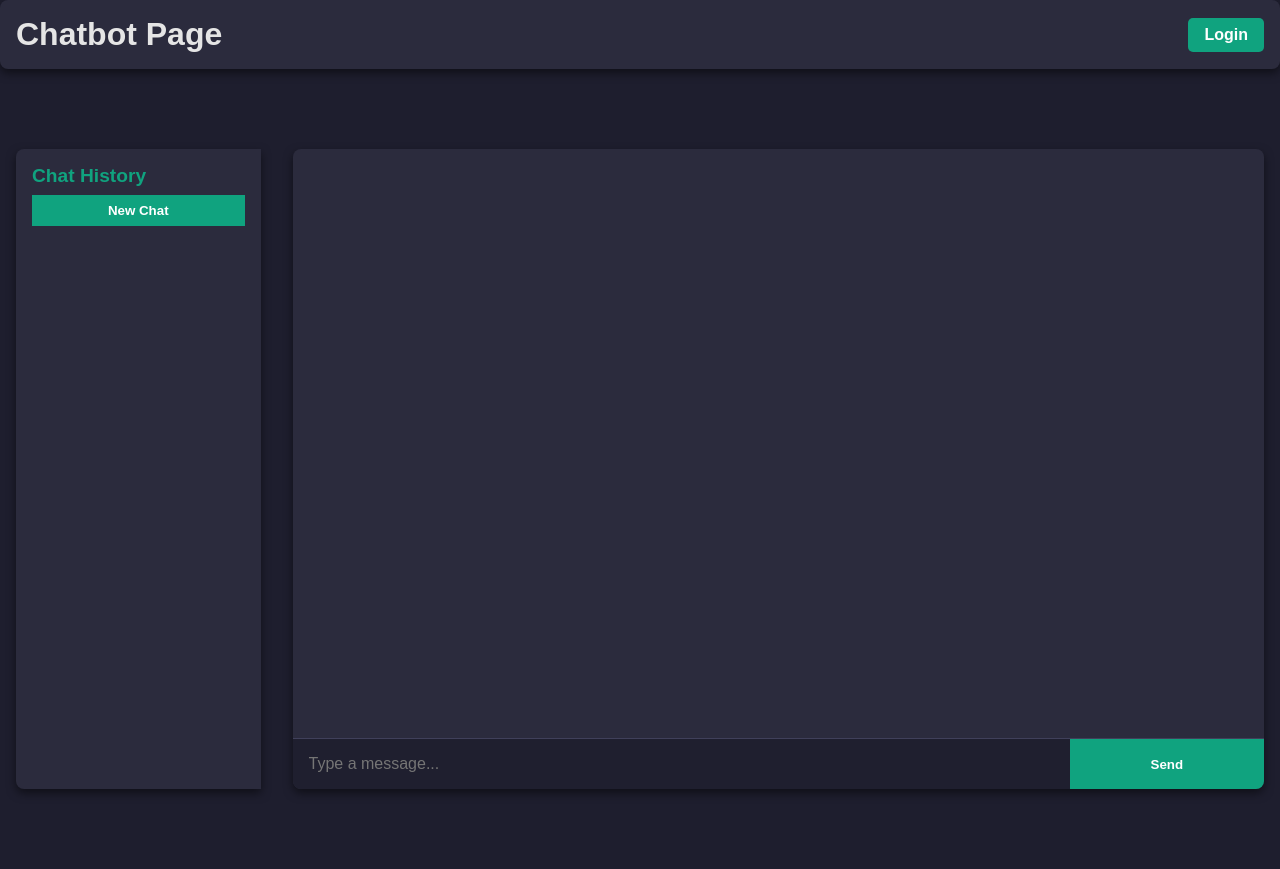
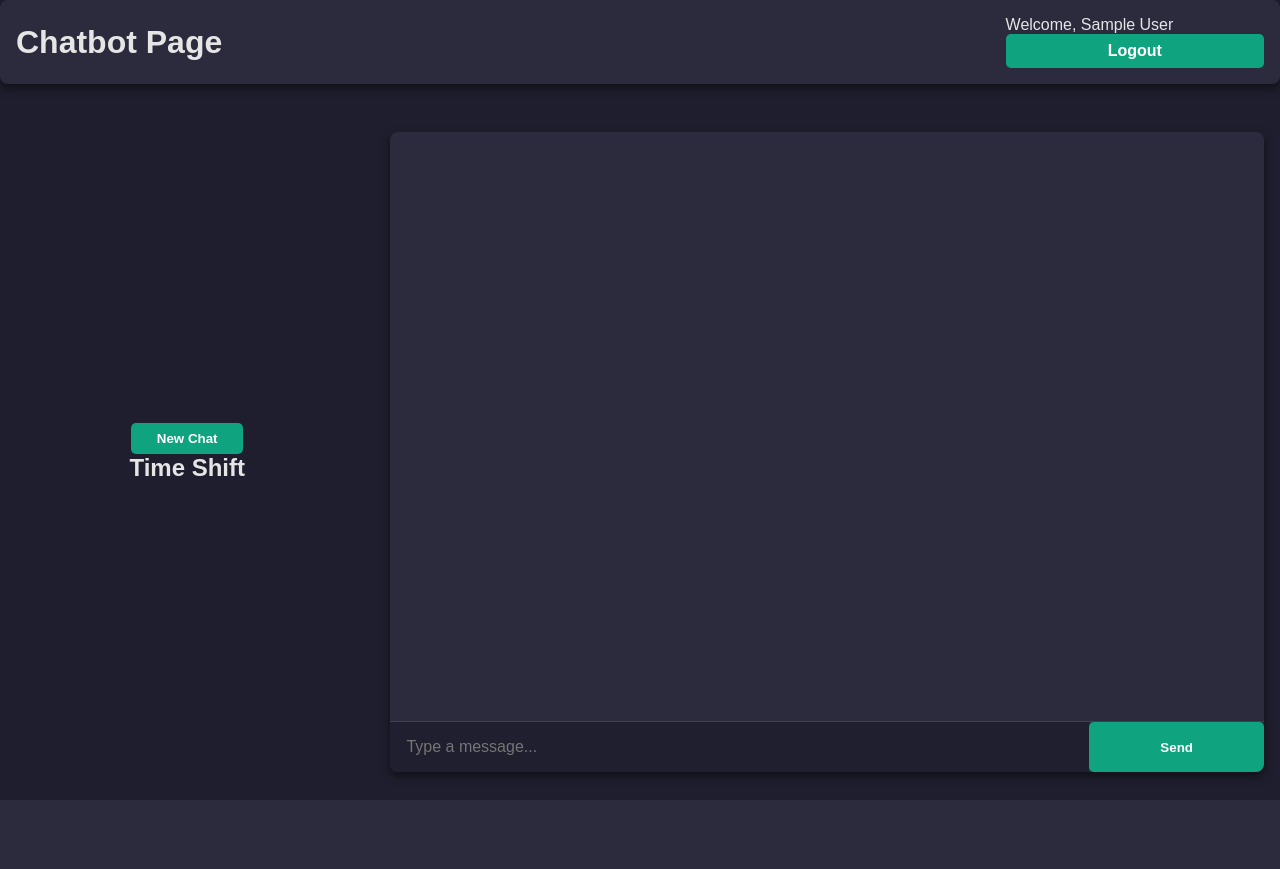
Before and after one commit to himanshuyv/ClarityAI, a Flask app: page / in a window 1280 px wide. After the commit the page ends 800 px from the top, so only its background shows below. Run offline with Flask 3, Linux system fonts and the light colour scheme; the visitor is signed in with stand-in values (Sample User, id 1); data that the repository does not hold is empty.

Commit message:
Remove unwanted features

```diff
--- a/app/app.py
+++ b/app/app.py
@@ -9,25 +9,20 @@ app.config['SQLALCHEMY_TRACK_MODIFICATIONS'] = False
 
 db = SQLAlchemy(app)
 
-# Database Models
 class User(db.Model):
     id = db.Column(db.Integer, primary_key=True)
     name = db.Column(db.String(50), nullable=False)
     email = db.Column(db.String(50), unique=True, nullable=False)
     password = db.Column(db.String(100), nullable=False)
 
-class ChatHistory(db.Model):
+class data(db.Model):
     id = db.Column(db.Integer, primary_key=True)
-    user_id = db.Column(db.Integer, db.ForeignKey('user.id'), nullable=False)
-    message = db.Column(db.String(500), nullable=False)
-    response = db.Column(db.String(500), nullable=False)
+    polarity = db.Column(db.String(50), nullable=False)
+    concern = db.Column(db.String(50), nullable=False)
+    category = db.Column(db.String(50), nullable=False)
+    intensity = db.Column(db.Integer)
 
-# Routes
 @app.route('/')
-def root():
-    return render_template('index.html')
-
-@app.route('/index')
 def index():
     if 'user_id' in session:
         return render_template('index.html', username=session['username'])
@@ -51,7 +46,7 @@ def login():
 def logout():
     session.pop('user_id', None)
     session.pop('username', None)
-    return redirect(url_for('root'))
+    return redirect(url_for('login'))
 
 @app.route('/signup', methods=['GET', 'POST'])
 def signup():
@@ -68,38 +63,12 @@ def signup():
 @app.route('/chat', methods=['POST'])
 def chat():
     user_input = request.json.get('message')
-    bot_response = f"Bot: You said '{user_input}'"
-
-    # Save to Chat History
-    if 'user_id' in session:
-        user_id = session['user_id']
-        chat_history = ChatHistory(user_id=user_id, message=user_input, response=bot_response)
-        db.session.add(chat_history)
-        db.session.commit()
-
+    polarity = "Positive"
+    concern = "concern"
+    category = "category"
+    intensity = "intensity"
+    bot_response = f"polarity = {polarity}, concern = {concern}, category = {category}, intensity = {intensity}"
     return jsonify(response=bot_response)
-
-@app.route('/history')
-def history():
-    if 'user_id' not in session:
-        return jsonify({'history': []})
-
-    user_id = session['user_id']
-    history = ChatHistory.query.filter_by(user_id=user_id).all()
-    history_data = [{'message': chat.message, 'response': chat.response} for chat in history]
-
-    return jsonify(history=history_data)
-
-@app.route('/load_chat/<int:chat_id>')
-def load_chat(chat_id):
-    if 'user_id' not in session:
-        return jsonify({'messages': []})
-
-    chat_history = ChatHistory.query.filter_by(id=chat_id, user_id=session['user_id']).all()
-    messages = [{'text': chat.message, 'sender': 'user'} for chat in chat_history]
-    messages += [{'text': chat.response, 'sender': 'bot'} for chat in chat_history]
-    return jsonify({'messages': messages})
-
 
 if __name__ == '__main__':
     with app.app_context():
--- a/app/static/script.js
+++ b/app/static/script.js
@@ -1,25 +1,18 @@
 const chatBox = document.getElementById('chat-box');
 const userInput = document.getElementById('user-input');
 
-// Listen for Enter key press
 userInput.addEventListener('keypress', function(event) {
     if (event.key === 'Enter') {
-        event.preventDefault(); // Prevent form submission
-        sendMessage(); // Call sendMessage() function
+        event.preventDefault();
+        sendMessage();
     }
 });
 
 function sendMessage() {
     const message = userInput.value.trim();
     if (message === '') return;
-
-    // Display user message
     appendMessage(message, 'user-message');
-
-    // Clear the input field
     userInput.value = '';
-
-    // Send message to server
     fetch('/chat', {
         method: 'POST',
         headers: { 'Content-Type': 'application/json' },
@@ -27,7 +20,6 @@ function sendMessage() {
     })
     .then(response => response.json())
     .then(data => {
-        // Display bot response
         appendMessage(data.response, 'bot-message');
     });
 }
@@ -37,59 +29,10 @@ function appendMessage(text, className) {
     messageElement.className = `message ${className}`;
     messageElement.textContent = text;
     chatBox.appendChild(messageElement);
-    chatBox.scrollTop = chatBox.scrollHeight; // Auto-scroll to the latest message
+    chatBox.scrollTop = chatBox.scrollHeight;
 }
 
 
-document.addEventListener('DOMContentLoaded', () => {
-    // Display user info
-    const userInfo = document.getElementById('user-info');
-    fetch('/history')
-        .then(response => response.json())
-        .then(data => {
-            if (data.history) {
-                const historyList = document.getElementById('history-list');
-                data.history.forEach(chat => {
-                    const listItem = document.createElement('li');
-                    listItem.textContent = chat.message;
-                    historyList.appendChild(listItem);
-                });
-            }
-        });
-});
-
-document.addEventListener('DOMContentLoaded', () => {
-    // Fetch chat history only if user is logged in
-    fetch('/history')
-        .then(response => response.json())
-        .then(data => {
-            if (data.history && data.history.length > 0) {
-                const historyList = document.getElementById('history-list');
-                historyList.innerHTML = '';
-                data.history.forEach(chat => {
-                    const listItem = document.createElement('li');
-                    listItem.textContent = chat.message;
-                    listItem.onclick = () => loadChat(chat.id);  // Load specific chat
-                    historyList.appendChild(listItem);
-                });
-            }
-        });
-});
-
-function startNewChat() {
-    // Clear chat box for new chat session
-    document.getElementById('chat-box').innerHTML = '';
+function startNewChat(){
+    chatBox.innerHTML = '';
 }
-
-function loadChat(chatId) {
-    // Fetch and display messages from a specific chat history
-    fetch(`/load_chat/${chatId}`)
-        .then(response => response.json())
-        .then(data => {
-            const chatBox = document.getElementById('chat-box');
-            chatBox.innerHTML = '';  // Clear previous messages
-            data.messages.forEach(message => {
-                appendMessage(message.text, message.sender === 'user' ? 'user-message' : 'bot-message');
-            });
-        });
-}
--- a/app/static/style.css
+++ b/app/static/style.css
@@ -11,8 +11,6 @@
     color: #e5e5e5;
   }
 
-
-  /* Header styling */
 /* Header styling */
 .header {
     display: flex;
@@ -24,43 +22,6 @@
     box-shadow: 0 4px 10px rgba(0, 0, 0, 0.5);
     border-radius: 8px;
 }
-
-.chat-history {
-    width: 20%;
-    background-color: #2b2b3d;
-    color: #e5e5e5;
-    padding: 1rem;
-    margin: 1rem;
-    overflow-y: auto;
-    height: 80vh;
-    border-radius: 8px 0 0 8px;
-    box-shadow: 0 4px 10px rgba(0, 0, 0, 0.5);
-}
-
-.chat-history h2 {
-    font-size: 1.2rem;
-    color: #10a37f;
-    margin-bottom: 0.5rem;
-}
-
-#history-list {
-    list-style-type: none;
-    padding: 0;
-}
-
-#history-list li {
-    margin: 0.5rem 0;
-    padding: 0.5rem;
-    background-color: #303044;
-    border-radius: 8px;
-    cursor: pointer;
-}
-
-#history-list li:hover {
-    background-color: #40405a;
-}
-
-
   #user-info {
     color: #e5e5e5;
   }
@@ -79,19 +40,26 @@
     background-color: #0d8a6a;
   }
 
+  .result{
+    display: flex;
+    flex-direction: column;
+    justify-content: center;
+    align-items: center;
+    width: 30vw;
+  }
 
   /* chat styling */
 
   .main{
+    margin-top: 2rem;
     display: flex;
     flex-direction: row;
+    justify-content: center;
     align-items: center;
-    justify-content: center;
-    height: 100vh;
   }
 
   .chat-container {
-    width: 80vw;
+    width: 70vw;
     height: 80vh;
     margin: 1rem;
     background-color: #2b2b3d;
@@ -164,7 +132,6 @@
 
 
   /* login and signup style */
-  /* Add this to your style.css */
 
 .form-container {
   width: 80vw;
@@ -173,7 +140,7 @@
   padding: 2rem;
   border-radius: 8px;
   box-shadow: 0 4px 10px rgba(0, 0, 0, 0.5);
-  margin-top: 2rem;
+  margin-top: 10rem;
 }
 
 .form-container h2 {
@@ -207,6 +174,7 @@ button {
   background-color: #10a37f;
   color: white;
   border: none;
+  border-radius: 5px;
   cursor: pointer;
   font-weight: bold;
   transition: background-color 0.2s;
--- a/app/templates/index.html
+++ b/app/templates/index.html
@@ -7,35 +7,23 @@
     <title>Chatbot</title>
 </head>
 <body>
-    <!-- Header Section -->
     <header class="header">
         <div class="header-left">
             <h1>Chatbot Page</h1>
         </div>
         <div class="header-right">
-            <!-- if username then print username otherwise add login button using jinja-->
             <span id="user-info">
-                {% if username %}
-                    <span>Welcome, {{ username }}</span>
-                    <button onclick="window.location.href='/logout'">Logout</button>
-                {% else %}
-                    <button onclick="window.location.href='/login'">Login</button>
-                {% endif %}
+                <span>Welcome, {{ username }}</span>
+                <button onclick="window.location.href='/logout'">Logout</button>
             </span>
-
         </div>
     </header>
 
-    <!-- Chat Container -->
     <div class="main">
-        {% if session.get('user_id') %}
-      <!-- History Bar -->
-      <div class="chat-history">
-        <h2>Chat History</h2>
-        <button onclick="startNewChat()">New Chat</button>
-        <ul id="history-list"></ul>
+      <div class="result">
+        <button style="width: 30%;" onclick="startNewChat()">New Chat</button>
+        <h2>Time Shift</h2>
       </div>
-      {% endif %}
         <div class="chat-container">
             <div id="chat-box" class="chat-box"></div>
             <div class="input-container">
```
Also changed, not shown: app/instance/chatbot.db (deleted).
